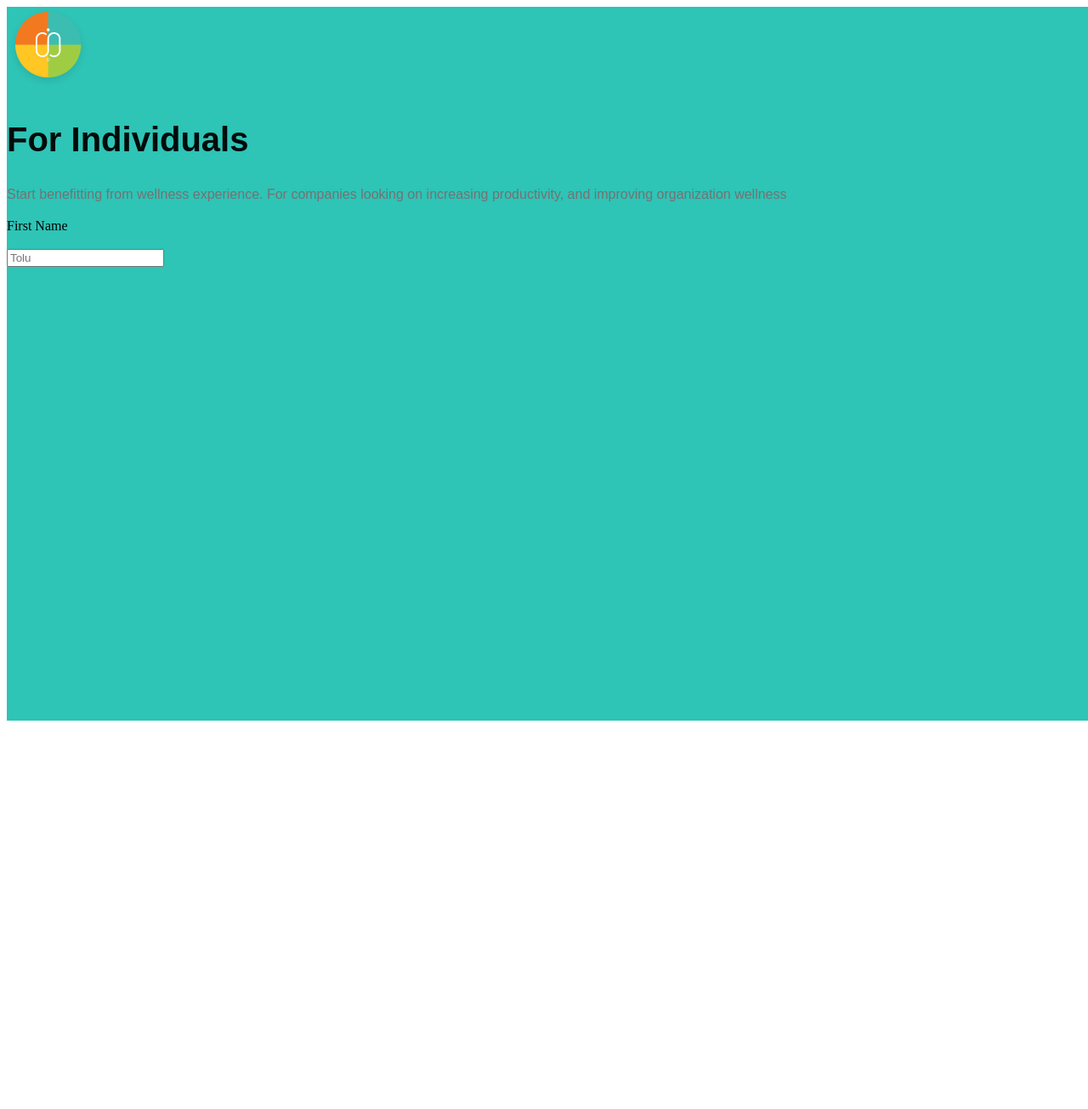
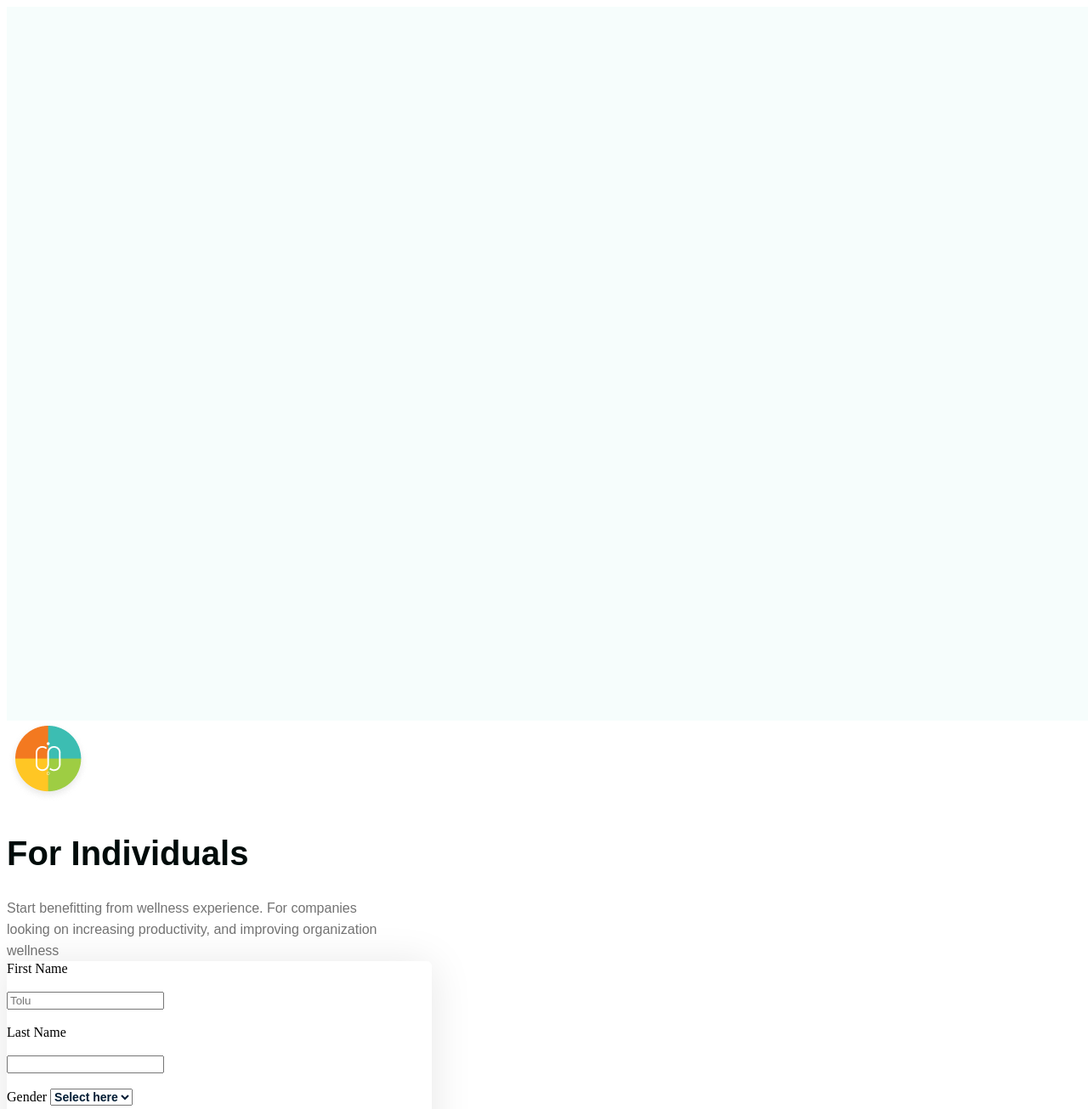
Before and after one commit to Temiloluwa16/AltSchool-test1, a plain HTML site: page index.html in a window 1280 px wide. Shown: the top 1305 px of the page at 85% size. Before the commit the page ends 856 px from the top, so only its background shows below. Drawn offline with Linux system fonts and the light colour scheme.

Commit message:
i added styling to the form element

```diff
--- a/index.html
+++ b/index.html
@@ -7,7 +7,7 @@
     <link rel="stylesheet" href="style.css">
 </head>
 <body>
-    <div class="container">
+    <div class="container"></div>
     <div class="logo">
         <img src="assets/logo/Logo.png" alt="logo">
     </div>
@@ -21,12 +21,27 @@ For Individuals
     looking on increasing productivity, and improving organization wellness
 </p>
 </div>
-<form action="#">
+<form class="sign-up">
  <label for="first-name">First Name</label>
  <br><br>
- <input type="text" name="" id="first-name"
+ <input type="text" name="first-name" id="first-name"
  placeholder="Tolu">
+<br><br>
+ <label for="last-name">Last Name</label>
+ <br><br>
+ <input type="text" name="last-name" id="last-name">
+<br><br>
+ <label for="gender">Gender</label>
+ <select name="gender" id="gender" placeholder="Select here" required>
+    <option value="" disabled selected>Select here</option>
+<option value="male">Male</option>
+<option value="female">Female</option>
+<option value="other">Other</option>
+</select>
+<br><br>
 </form>
-</div>
+
+
+
 </body>
 </html>
--- a/style.css
+++ b/style.css
@@ -1,6 +1,6 @@
 .container {
     background: var(--cl-green, #2ec4b6);
-    /*opacity: 0.04;*/
+    opacity: 0.04;
     width: 1440px;
     height: 840px;
     position: relative;
@@ -14,6 +14,7 @@
     line-height: 50px;
     font-weight: 700;
     position: relative;
+
 }
 .benefits {
     color: var(--cl-grey, #737373);
@@ -26,4 +27,23 @@
 
     align-items: center;
     justify-content: flex-start;
+    width: 460px;
+    height: 75px;
 }
+.first-name, .last-name, #gender {
+    color: var(--text-headings, #011c34);
+    text-align: left;
+    font-family: 'Sofia-SemiBold', sans-serif;
+    font-size: 14px;
+    font-weight: 600;
+
+}
+
+.sign-up {
+    background: #ffffff;
+    border-radius: 6px;
+    width: 500px;
+    height: 679px;
+    position: relative;
+    box-shadow: 0px 4px 50px 0px rgba(4, 8, 19, 0.10);
+}
```
